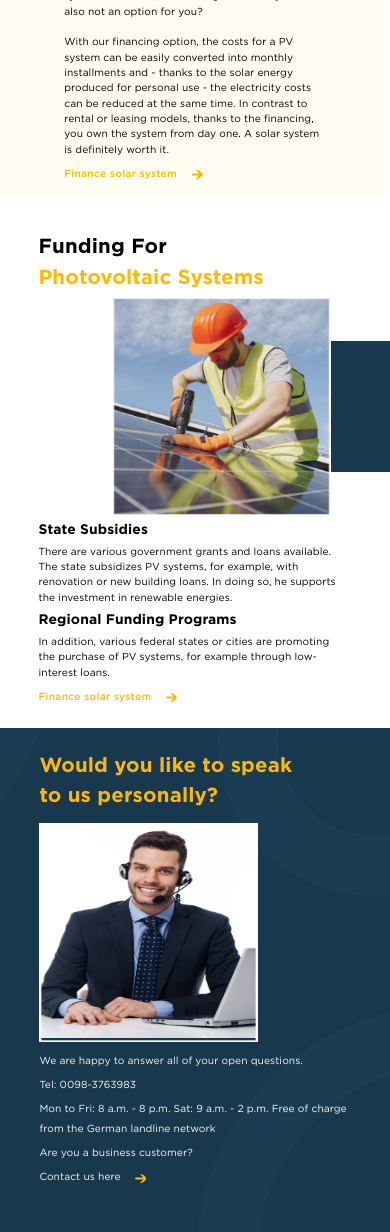
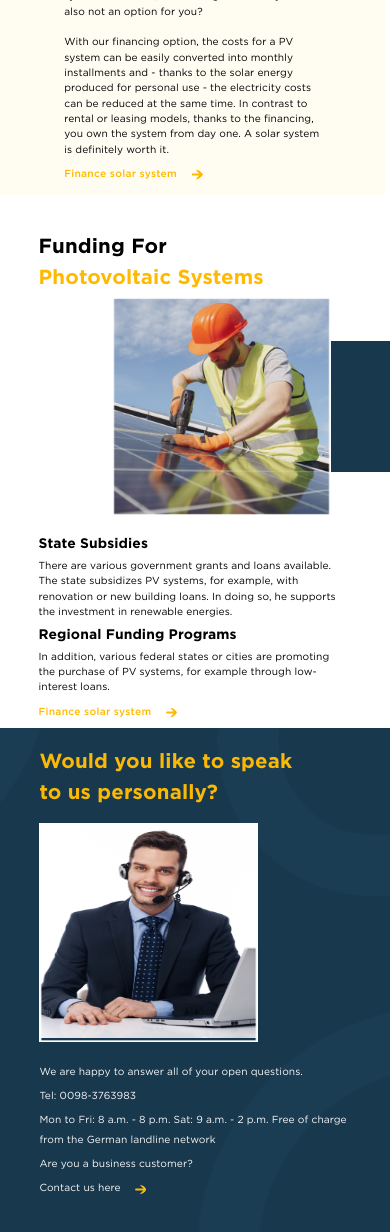
Before and after one commit to Nayeemr45/solar, a React (Create React App) app: page / in a window 390 px wide. Shown: the part 5618-6850 px from the top of the page. Built offline with nearby package versions, Linux system fonts and the light colour scheme.

Commit message:
Update Section5.css

```diff
--- a/src/Assets/Css/Section5.css
+++ b/src/Assets/Css/Section5.css
@@ -431,7 +431,7 @@
   }
   .content-5-subheading-1 {
     position: relative;
-    padding-top: 300px;
+    padding-top: 320px;
   }
   .content-5-subheading-2, .content-5-subheading-1 {
     font-size: 19px !important;
@@ -549,8 +549,8 @@
   }
   .content-6-heading{
     font-size: 28px !important;
-    padding-top: 30px;
-    padding-bottom: 320px;
+        padding-top: 25px;
+    padding-bottom: 340px;
   }
   .content-6-list {
     font-size: 14px !important;
```
